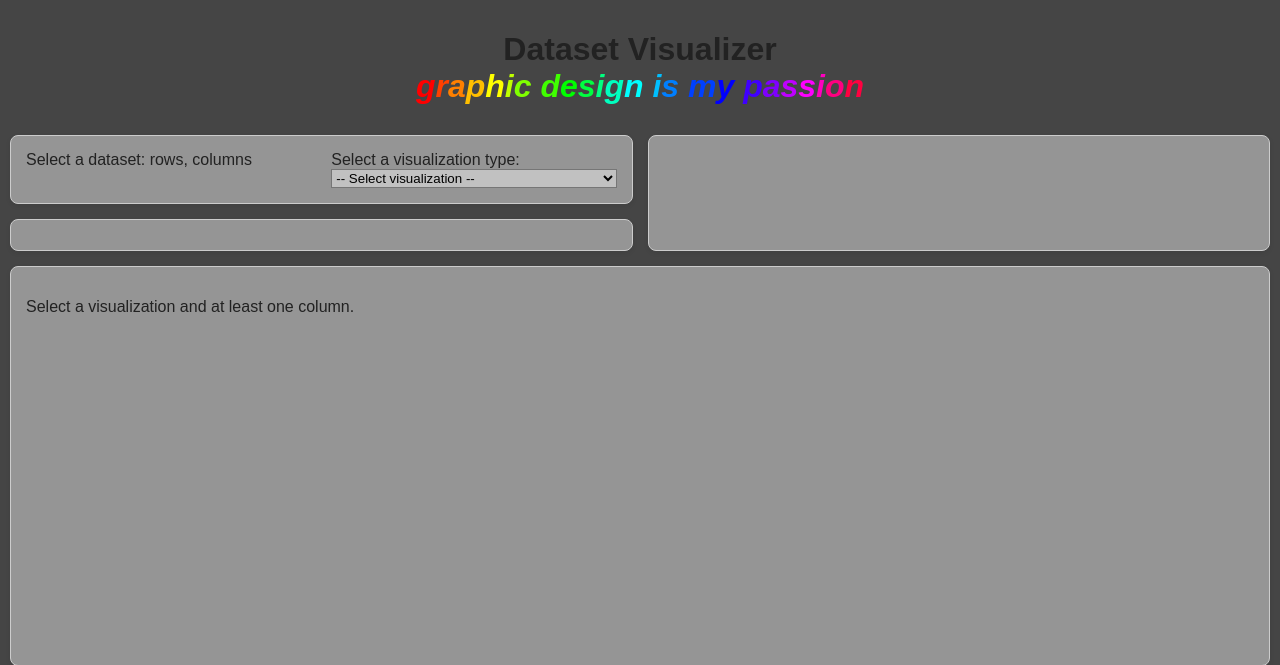
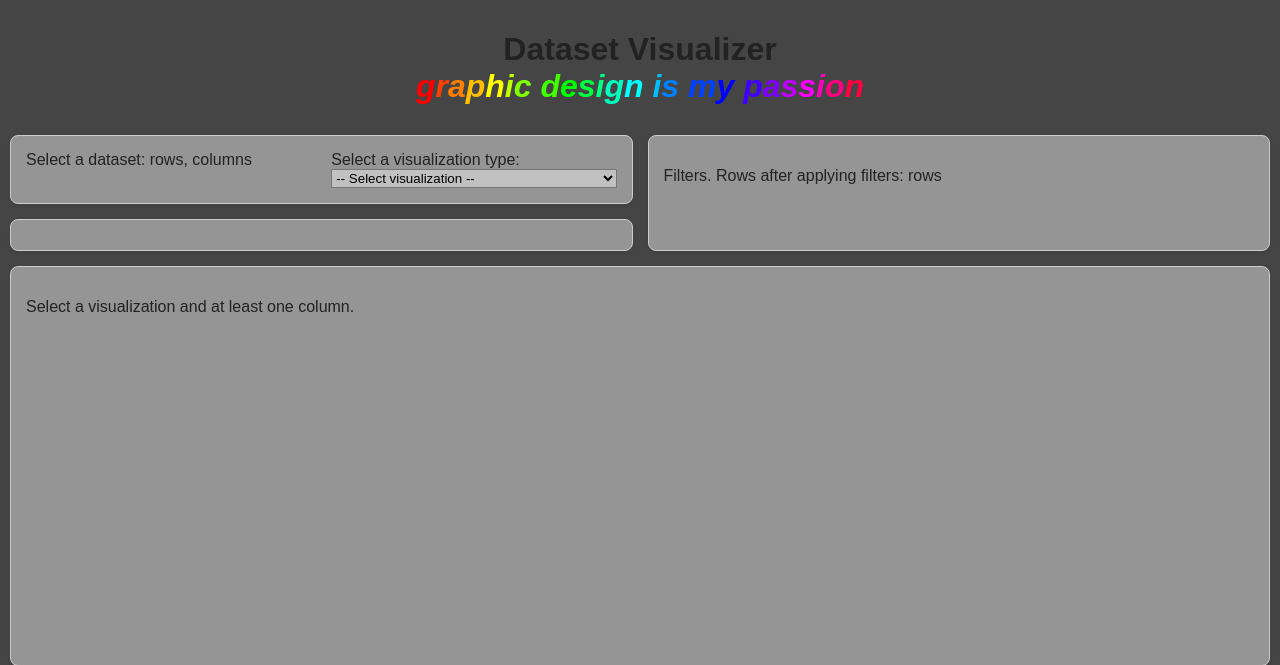
Before and after one commit to Tafek/dynamic_graphs, a Flask app: template templates/index.html in a window 1280 px wide. Shown: the top 665 px of the page. Run offline with Flask 3, Linux system fonts and the light colour scheme; the template is opened without the code that fills it, so the values that code supplies are empty.

Commit message:
Enabled numeric filtering for Graph

```diff
--- a/functions/get_filters.py
+++ b/functions/get_filters.py
@@ -5,7 +5,7 @@ def get_filters(spec_dataset=None, form_data=None):
     if spec_dataset is None:
         return "<p>No dataset selected.</p>"
     else:
-        filter_html = "<p>Filters (Not yet functional):</p><div class='filter_container'>"
+        filter_html = "<div class='filter_container'>"
         df = get_dataframe(f"data/{spec_dataset}")
         for col in df.columns:
             col_type = get_col_type(df[col])
@@ -28,6 +28,5 @@ def get_filters(spec_dataset=None, form_data=None):
                 filter_html += "<div class='range_slider'>"
                 filter_html += f"<input type='range' id='{col}_slider_min' min='{min_val}' max='{max_val}' value='{selected_min}' step='{step_size}' onchange=\"document.querySelector('[name=filter_{col}_min]').value = this.value; this.form.submit()\">"
                 filter_html += f"<input type='range' id='{col}_slider_max' min='{min_val}' max='{max_val}' value='{selected_max}' step='{step_size}' onchange=\"document.querySelector('[name=filter_{col}_max]').value = this.value; this.form.submit()\"></div></div>"
-
         filter_html += "</div>"
     return filter_html
--- a/main.py
+++ b/main.py
@@ -8,6 +8,7 @@ from functions.get_cols import (
     get_amount_rows,
     get_cols,
     get_dataframe,
+    get_filtered_df,
 )
 from functions.get_data import get_data_dropdown
 from functions.get_filters import get_filters
@@ -24,6 +25,7 @@ def index():
     columns_1 = []
     columns_2 = []
     generated_graph = None
+    df_num_filters = {}
 
     old_dataset = request.form.get("old_dataset")
 
@@ -43,6 +45,15 @@ def index():
         if old_dataset == spec_dataset:
             columns_1 = request.form.getlist("columns_1")
             columns_2 = request.form.getlist("columns_2")
+            if request.method == "POST":
+                for key, value in request.form.items():
+                    if key.startswith("filter_") and value != "":
+                        parts = key.rsplit("_", 1)
+                        col = parts[0][7:]
+                        filter_type = parts[1]
+                        if col not in df_num_filters:
+                            df_num_filters[col] = {}
+                        df_num_filters[col][filter_type] = float(value)
         else:
             columns_1 = []
             columns_2 = []
@@ -57,12 +68,14 @@ def index():
 
     if spec_dataset:
         df = get_dataframe(f"data/{spec_dataset}")
+        filtered_df = get_filtered_df(df, df_num_filters)
         dropdown_html = get_data_dropdown(spec_dataset)
         columns_html = get_cols(spec_dataset, graph_type=visual_type, cols_1=columns_1, cols_2=columns_2, active_aggregation=request.form.get("aggregation"))
         html_filters = get_filters(spec_dataset, form_data=request.form)
         test_header = display_head(df)
         df_cols = get_amount_cols(df)
         df_rows = get_amount_rows(df)
+        df_filtered_rows = get_amount_rows(filtered_df)
     else:
         df = None
         dropdown_html = get_data_dropdown()
@@ -71,6 +84,7 @@ def index():
         test_header = display_head()
         df_cols = get_amount_cols(df)
         df_rows = get_amount_rows(df)
+        df_filtered_rows = df_rows
 
     # --------------------------------
     # Generate Graph
@@ -104,7 +118,7 @@ def index():
             generated_graph += show_graph(  type=visual_type,
                                             cols_1=columns_1,
                                             cols_2=columns_2,
-                                            df=df,
+                                            df=filtered_df,
                                             method=request.form.get("aggregation"))
             generated_graph += "</div>"
             #generated_graph += show_graph_settings( type=visual_type,
@@ -153,7 +167,9 @@ def index():
         columns_2=columns_2,
         html_filters = html_filters,
         df_cols = df_cols,
-        df_rows = df_rows
+        df_rows = df_rows,
+        df_filtered_rows = df_filtered_rows
+
     )
 
 
--- a/templates/index.html
+++ b/templates/index.html
@@ -74,6 +74,7 @@
 
             <div class="sub_container" name="filters">
                 <p>
+                    Filters. Rows after applying filters: {{ df_filtered_rows | safe }} rows<br>
                     {{ html_filters | safe }}
                 </p>
             </div>
```
Also changed, not shown: functions/get_cols.py (+11 -0 lines).
